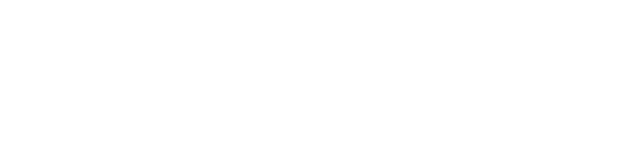
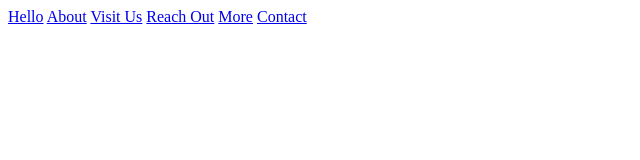
Before and after one commit to stephangriesel/sticky-nav-hide, a plain HTML site: page index.html in a window 1280 px wide. Shown: the whole page, without its empty margins (0-640 px from the left). Drawn offline with Linux system fonts and the light colour scheme.

Commit message:
start markup

```diff
--- a/index.html
+++ b/index.html
@@ -8,6 +8,16 @@
     <title>Sticky Nav - Hide on scroll</title>
 </head>
 <body>
+    <div class="wrapper">
+        <div id="navmenu">
+            <a href="#">Hello</a>
+            <a href="#">About</a>
+            <a href="#">Visit Us</a>
+            <a href="#">Reach Out</a>
+            <a href="#">More</a>
+            <a href="#">Contact</a>
+        </div>
+    </div>
     <script src="script.js"></script>
 </body>
 </html>
```
